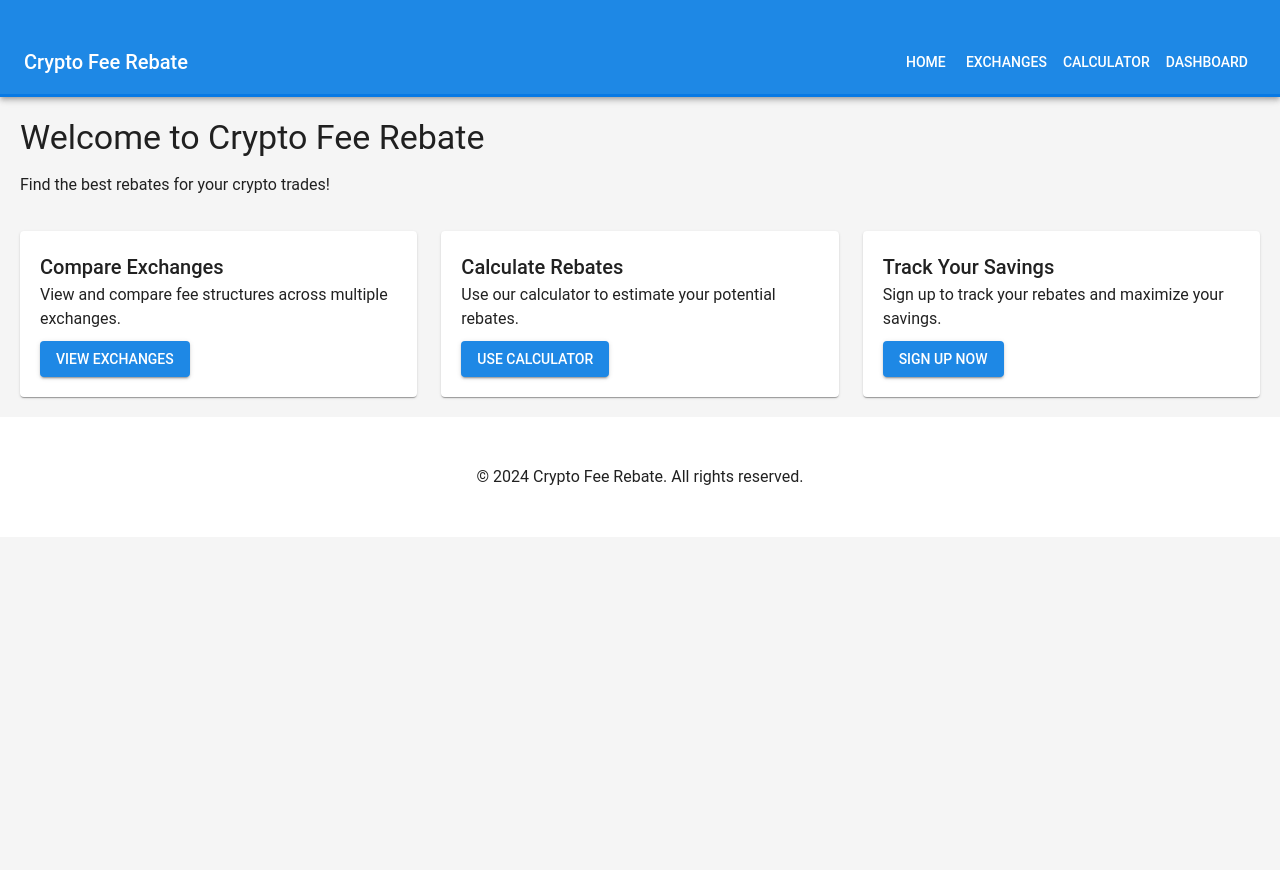
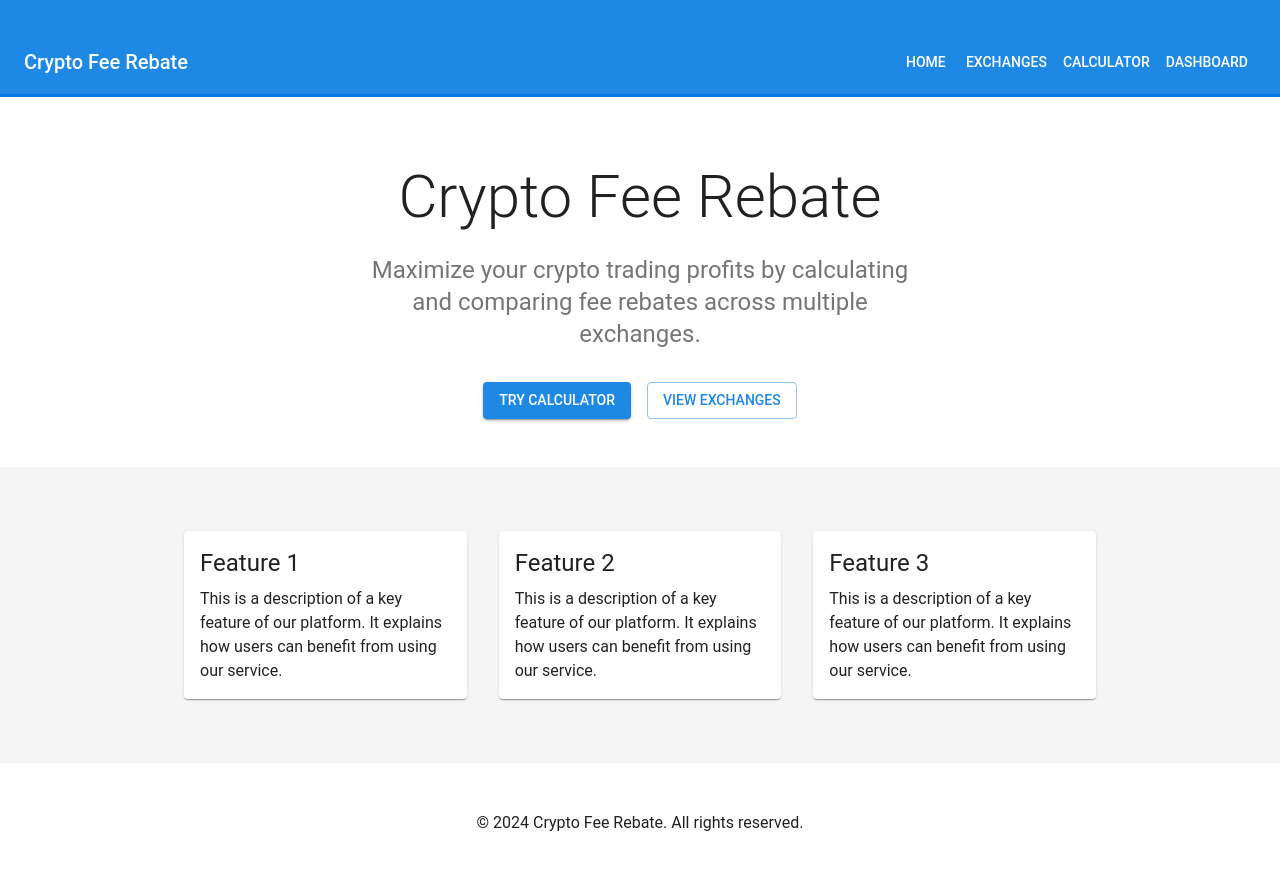
Before and after one commit to PSS0702/crypto-fee-rebate, a React (Create React App) app in the folder frontend/: page / in a window 1280 px wide. Shown: the top 870 px of the page. Before the commit the page ends 800 px from the top, so only its background shows below. Built offline with nearby package versions, Linux system fonts and the light colour scheme; the HTML template or start-up script is replaced by a standard one.

Commit message:
Update Home.js

```diff
--- a/frontend/src/pages/Home.js
+++ b/frontend/src/pages/Home.js
@@ -1,46 +1,76 @@
 import React from 'react';
-import { Link } from 'react-router-dom';
-import { Typography, Button, Grid, Paper } from '@material-ui/core';
+import { Typography, Container, Grid, Paper, makeStyles, Button } from '@material-ui/core';
+import { Link as RouterLink } from 'react-router-dom';
+
+const useStyles = makeStyles((theme) => ({
+  heroContent: {
+    backgroundColor: theme.palette.background.paper,
+    padding: theme.spacing(8, 0, 6),
+  },
+  heroButtons: {
+    marginTop: theme.spacing(4),
+  },
+  cardGrid: {
+    paddingTop: theme.spacing(8),
+    paddingBottom: theme.spacing(8),
+  },
+  card: {
+    height: '100%',
+    display: 'flex',
+    flexDirection: 'column',
+    padding: theme.spacing(2),
+  },
+  cardContent: {
+    flexGrow: 1,
+  },
+}));
 
 function Home() {
+  const classes = useStyles();
+
   return (
-    <div style={{ padding: '20px' }}>
-      <Typography variant="h4" gutterBottom>
-        Welcome to Crypto Fee Rebate
+    <main>
+      <div className={classes.heroContent}>
+        <Container maxWidth="sm">
+          <Typography component="h1" variant="h2" align="center" color="textPrimary" gutterBottom>
+            Crypto Fee Rebate
           </Typography>
-      <Typography variant="subtitle1" gutterBottom>
-        Find the best rebates for your crypto trades!
+          <Typography variant="h5" align="center" color="textSecondary" paragraph>
+            Maximize your crypto trading profits by calculating and comparing fee rebates across multiple exchanges.
           </Typography>
-      <Grid container spacing={3} style={{ marginTop: '20px' }}>
-        <Grid item xs={12} sm={4}>
-          <Paper style={{ padding: '20px' }}>
-            <Typography variant="h6">Compare Exchanges</Typography>
-            <Typography>View and compare fee structures across multiple exchanges.</Typography>
-            <Button variant="contained" color="primary" component={Link} to="/exchanges" style={{ marginTop: '10px' }}>
+          <div className={classes.heroButtons}>
+            <Grid container spacing={2} justifyContent="center">
+              <Grid item>
+                <Button variant="contained" color="primary" component={RouterLink} to="/calculator">
+                  Try Calculator
+                </Button>
+              </Grid>
+              <Grid item>
+                <Button variant="outlined" color="primary" component={RouterLink} to="/exchanges">
                   View Exchanges
                 </Button>
-          </Paper>
-        </Grid>
-        <Grid item xs={12} sm={4}>
-          <Paper style={{ padding: '20px' }}>
-            <Typography variant="h6">Calculate Rebates</Typography>
-            <Typography>Use our calculator to estimate your potential rebates.</Typography>
-            <Button variant="contained" color="primary" component={Link} to="/calculator" style={{ marginTop: '10px' }}>
-              Use Calculator
-            </Button>
-          </Paper>
-        </Grid>
-        <Grid item xs={12} sm={4}>
-          <Paper style={{ padding: '20px' }}>
-            <Typography variant="h6">Track Your Savings</Typography>
-            <Typography>Sign up to track your rebates and maximize your savings.</Typography>
-            <Button variant="contained" color="primary" component={Link} to="/auth" style={{ marginTop: '10px' }}>
-              Sign Up Now
-            </Button>
-          </Paper>
               </Grid>
             </Grid>
           </div>
+        </Container>
+      </div>
+      <Container className={classes.cardGrid} maxWidth="md">
+        <Grid container spacing={4}>
+          {[1, 2, 3].map((card) => (
+            <Grid item key={card} xs={12} sm={6} md={4}>
+              <Paper className={classes.card}>
+                <Typography gutterBottom variant="h5" component="h2">
+                  Feature {card}
+                </Typography>
+                <Typography className={classes.cardContent}>
+                  This is a description of a key feature of our platform. It explains how users can benefit from using our service.
+                </Typography>
+              </Paper>
+            </Grid>
+          ))}
+        </Grid>
+      </Container>
+    </main>
   );
 }
 
```
Lines whose indentation alone changed are shown as unchanged.
